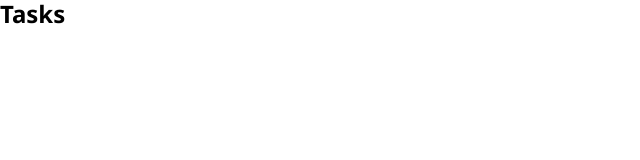
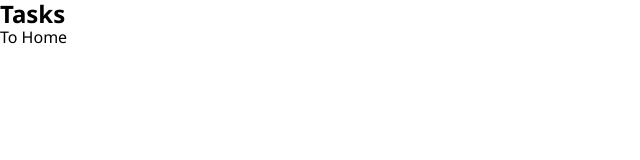
Before and after one commit to stu1612/eika, a React (Create React App) app: page /tasks in a window 1280 px wide. Shown: the top 160 px of the page, without its empty margins (0-640 px from the left). Built offline with nearby package versions, Linux system fonts and the light colour scheme.

Commit message:
navigation component routing correctly between home and tasks

```diff
--- a/src/App.js
+++ b/src/App.js
@@ -1,7 +1,5 @@
 import React from "react";
-import { Routes, Route } from "react-router-dom";
-import { Home } from "./pages/Home";
-import { Tasks } from "./pages/Tasks";
+import { Navigation } from "./components/Navigation";
 
 import "./App.css";
 
@@ -57,10 +55,7 @@ import "./App.css";
 function App() {
   return (
     <div className="App">
-      <Routes>
-        <Route path="/" element={<Home />} />
-        <Route path="tasks" element={<Tasks />} />
-      </Routes>
+      <Navigation />
     </div>
   );
 }
--- /dev/null
+++ b/src/components/Navigation.jsx
@@ -0,0 +1,13 @@
+import React from "react";
+import { Routes, Route } from "react-router-dom";
+import { Home } from "../pages/Home";
+import { Tasks } from "../pages/Tasks";
+
+export const Navigation = () => {
+  return (
+    <Routes>
+      <Route path="/" element={<Home />} />
+      <Route path="tasks" element={<Tasks />} />
+    </Routes>
+  );
+};
--- a/src/pages/Tasks.jsx
+++ b/src/pages/Tasks.jsx
@@ -1,9 +1,13 @@
 import React from "react";
+import { Link } from "react-router-dom";
 
 export const Tasks = () => {
   return (
     <div>
       <h2>Tasks</h2>
+      <button>
+        <Link to="/">To Home</Link>
+      </button>
     </div>
   );
 };
```
